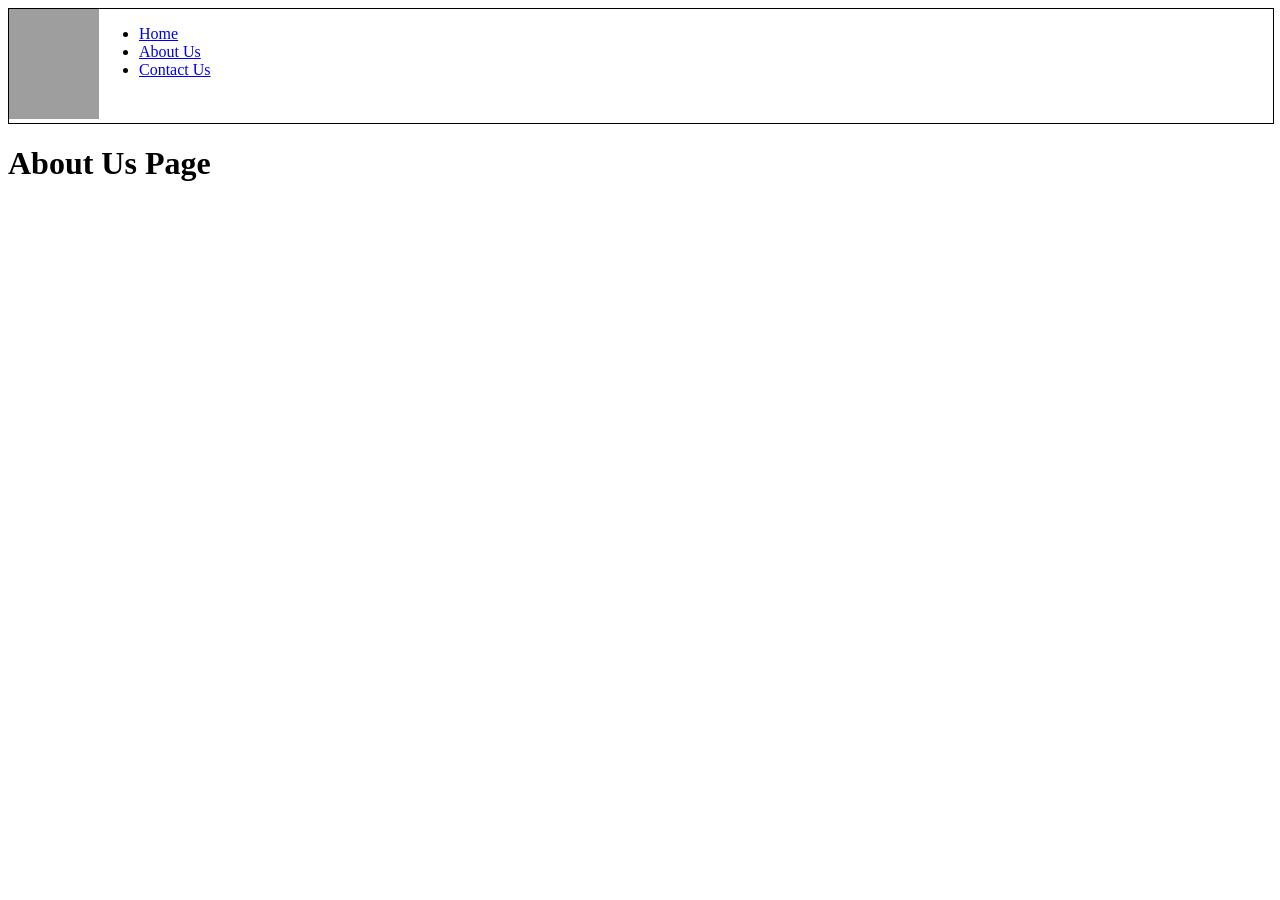
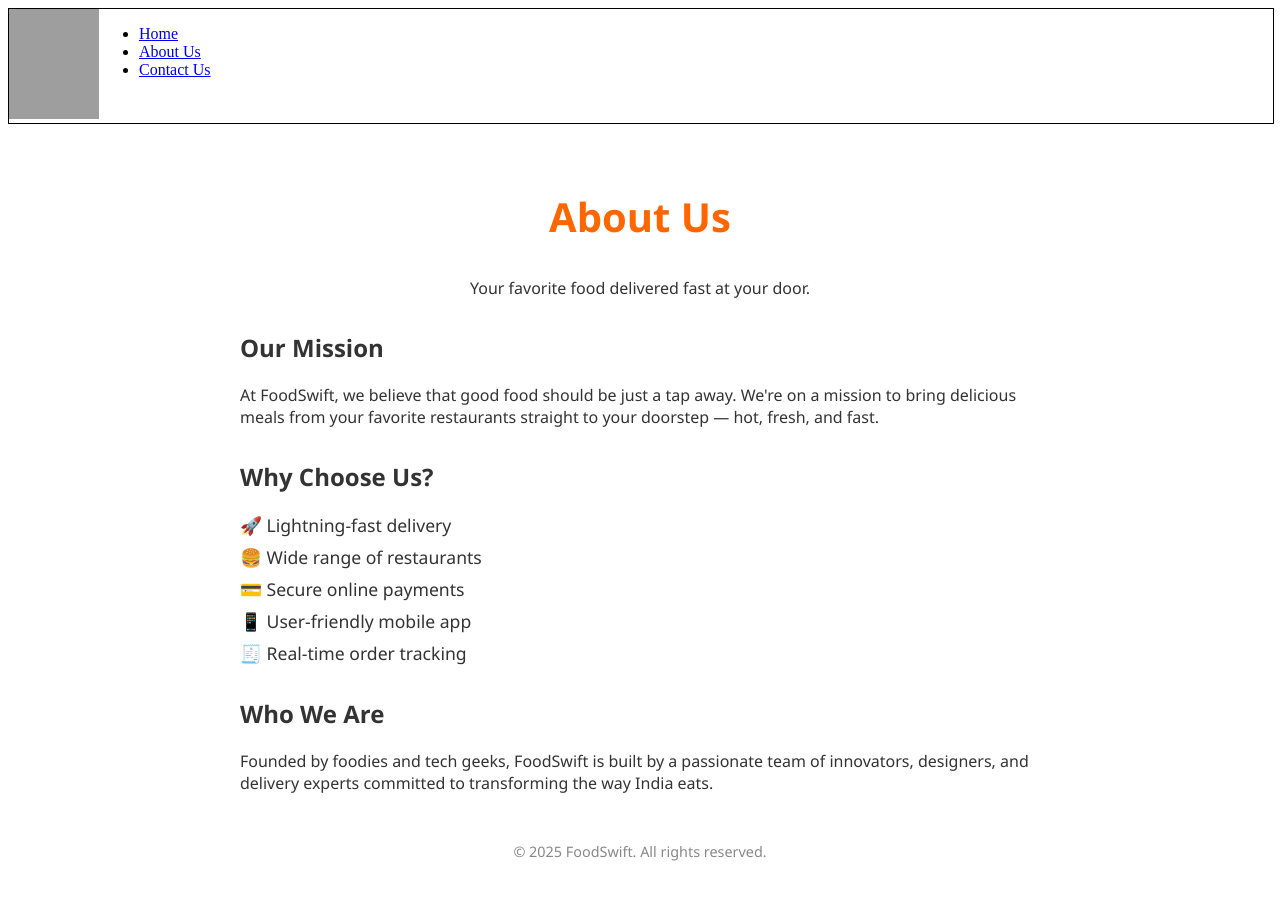
Before and after one commit to dipankar88/namaste-react-2025, a React app: page /about in a window 1280 px wide. Before the commit the page ends 800 px from the top, so only its background shows below. Built offline with nearby package versions, Linux system fonts and the light colour scheme; grey boxes are pictures that could not be loaded.

Commit message:
created AboutUs page

```diff
--- a/index.css
+++ b/index.css
@@ -2,6 +2,3 @@
     color: aliceblue;
     background-color: red;
 }
-.activeLink {
-    color: green
-}
--- a/src/components/About.js
+++ b/src/components/About.js
@@ -1,9 +1,48 @@
+import React from 'react';
+import '../styles/AboutUs.css';
+
 const About = () => {
-    return (
-        <div>
-            <h1>About Us Page</h1>
-        </div>
-    );
-}
+  return (
+    <div className="about-us-container">
+      <section className="about-header">
+        <h1>About Us</h1>
+        <p>Your favorite food delivered fast at your door.</p>
+      </section>
+
+      <section className="about-mission">
+        <h2>Our Mission</h2>
+        <p>
+          At FoodSwift, we believe that good food should be just a tap away.
+          We're on a mission to bring delicious meals from your favorite restaurants
+          straight to your doorstep — hot, fresh, and fast.
+        </p>
+      </section>
+
+      <section className="about-features">
+        <h2>Why Choose Us?</h2>
+        <ul>
+          <li>🚀 Lightning-fast delivery</li>
+          <li>🍔 Wide range of restaurants</li>
+          <li>💳 Secure online payments</li>
+          <li>📱 User-friendly mobile app</li>
+          <li>🧾 Real-time order tracking</li>
+        </ul>
+      </section>
+
+      <section className="about-team">
+        <h2>Who We Are</h2>
+        <p>
+          Founded by foodies and tech geeks, FoodSwift is built by a passionate team
+          of innovators, designers, and delivery experts committed to transforming
+          the way India eats.
+        </p>
+      </section>
+
+      <section className="about-footer">
+        <p>&copy; {new Date().getFullYear()} FoodSwift. All rights reserved.</p>
+      </section>
+    </div>
+  );
+};
 
 export default About;
--- /dev/null
+++ b/src/styles/AboutUs.css
@@ -0,0 +1,41 @@
+.about-us-container {
+  padding: 2rem;
+  max-width: 800px;
+  margin: auto;
+  font-family: 'Segoe UI', sans-serif;
+  color: #333;
+  background-color: #fff;
+}
+
+.about-header {
+  text-align: center;
+  margin-bottom: 2rem;
+}
+
+.about-header h1 {
+  font-size: 2.5rem;
+  color: #ff6600; /* App brand color */
+}
+
+.about-mission,
+.about-features,
+.about-team {
+  margin-bottom: 2rem;
+}
+
+.about-features ul {
+  list-style-type: none;
+  padding-left: 0;
+}
+
+.about-features li {
+  margin: 0.5rem 0;
+  font-size: 1.1rem;
+}
+
+.about-footer {
+  text-align: center;
+  margin-top: 3rem;
+  font-size: 0.9rem;
+  color: #888;
+}
```
Also changed, not shown: App.js (+0 -16 lines).
